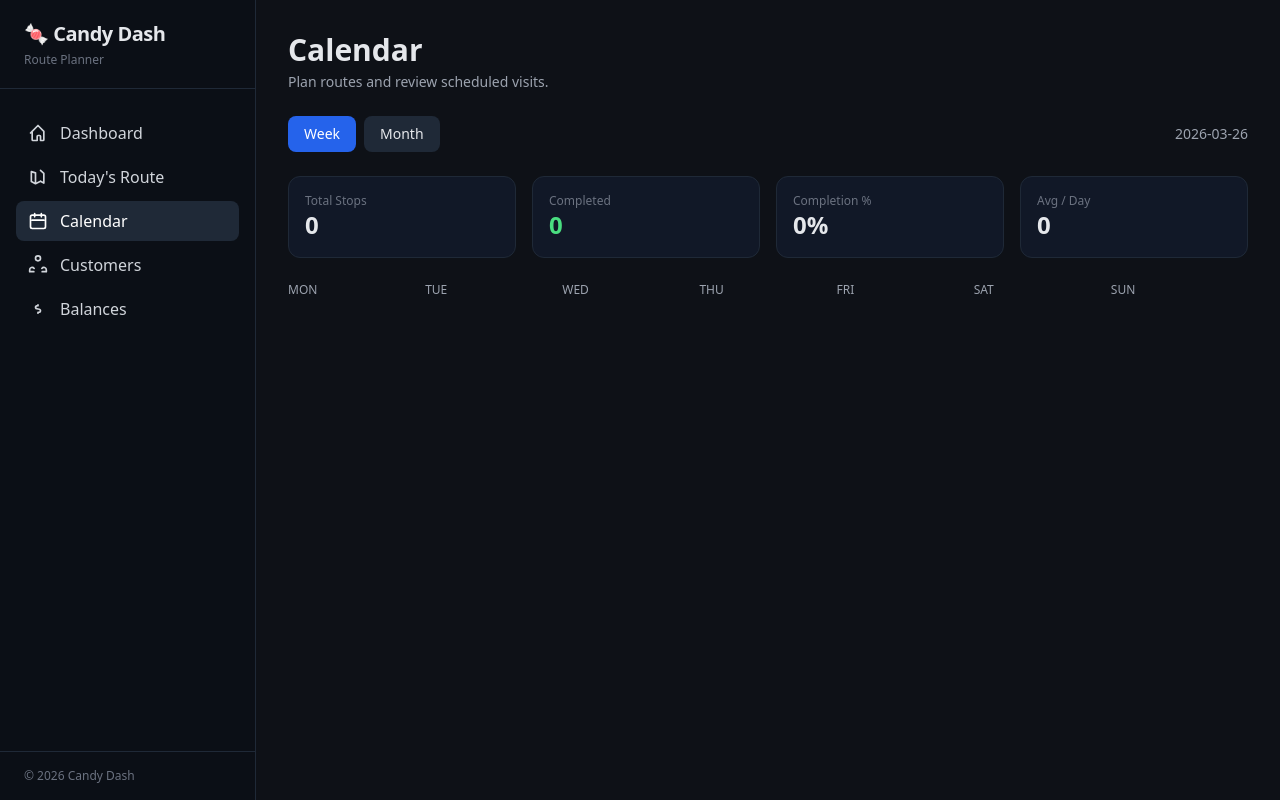
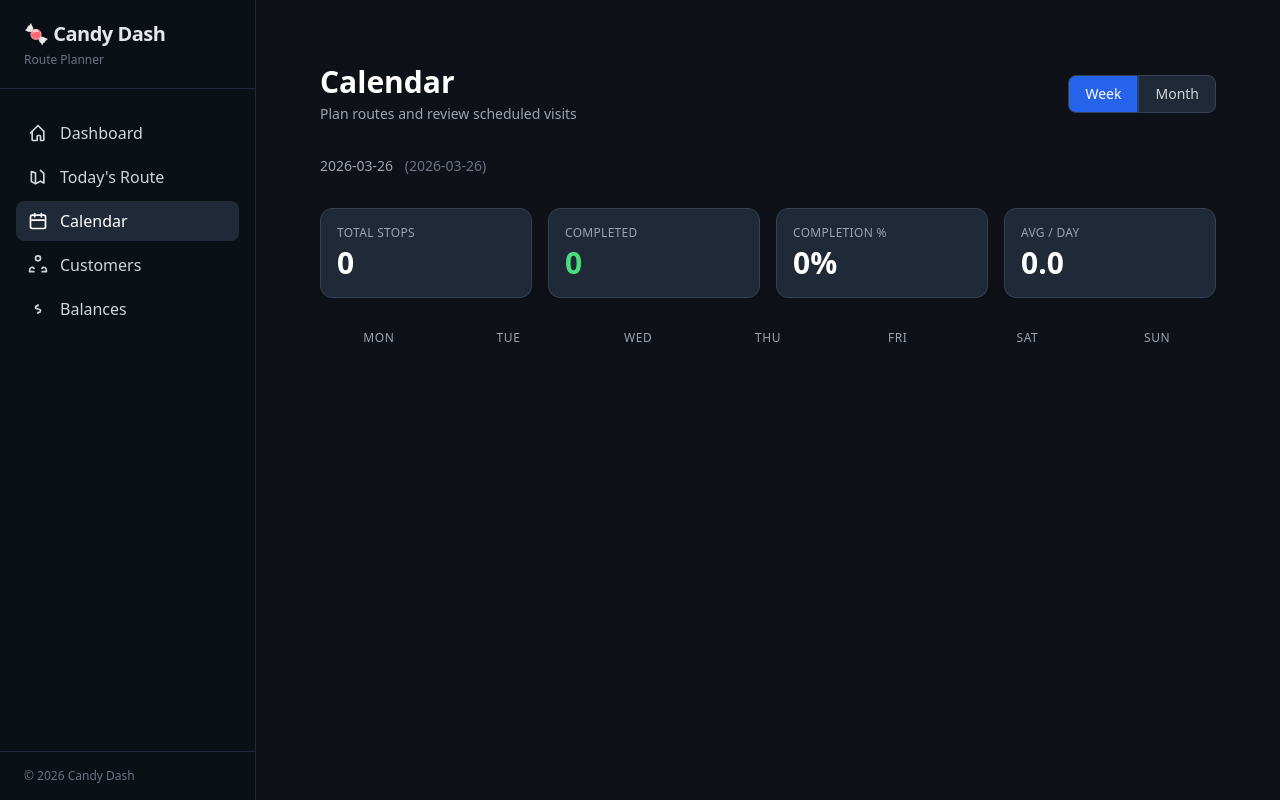
Before and after one commit to Kathail/candy, a Flask app: page /calendar/ in a window 1280 px wide. Run offline with Flask 3, Linux system fonts and the light colour scheme; data that the repository does not hold is empty; some libraries are stand-ins or nearby versions.

Commit message:
Update calendar.html

```diff
--- a/templates/calendar.html
+++ b/templates/calendar.html
@@ -1,59 +1,100 @@
 {% extends "base.html" %} {% block title %}Calendar{% endblock %} {% block
 content %}
-<div class="max-w-6xl mx-auto space-y-6">
+<div
+    class="max-w-7xl mx-auto px-4 sm:px-6 lg:px-8 py-6 lg:py-8 space-y-6 lg:space-y-8"
+>
     <!-- Header -->
-    <header>
-        <h1 class="text-2xl sm:text-3xl font-bold">Calendar</h1>
-        <p class="text-sm text-gray-400 mt-1">
-            Plan routes and review scheduled visits.
+    <div
+        class="flex flex-col sm:flex-row sm:items-center sm:justify-between gap-4"
+    >
+        <div>
+            <h1 class="text-2xl sm:text-3xl font-bold text-white">Calendar</h1>
+            <p class="mt-1 text-sm text-gray-400">
+                Plan routes and review scheduled visits
             </p>
-    </header>
-
-    <!-- View Controls -->
-    <div class="flex items-center justify-between gap-3">
-        <div class="flex gap-2">
+        </div>
+        <div class="flex items-center gap-3">
+            <div class="flex rounded-md shadow-sm" role="group">
                 <button
-                class="view-btn bg-blue-600 text-white px-4 py-2 rounded-lg text-sm"
+                    type="button"
+                    class="view-btn px-4 py-2 text-sm font-medium rounded-l-lg border border-gray-700 bg-blue-600 text-white hover:bg-blue-700 focus:z-10 focus:ring-2 focus:ring-blue-500"
                     data-view="week"
                 >
                     Week
                 </button>
                 <button
-                class="view-btn bg-gray-800 hover:bg-gray-700 px-4 py-2 rounded-lg text-sm"
+                    type="button"
+                    class="view-btn px-4 py-2 text-sm font-medium rounded-r-lg border border-gray-700 bg-gray-800 text-gray-300 hover:bg-gray-700 focus:z-10 focus:ring-2 focus:ring-blue-500"
                     data-view="month"
                 >
                     Month
                 </button>
             </div>
-
-        <div class="text-sm text-gray-400">{{ today }}</div>
+        </div>
     </div>
 
-    <!-- Analytics -->
-    <section class="grid grid-cols-2 sm:grid-cols-4 gap-4">
-        <div class="bg-gray-900 border border-gray-800 rounded-xl p-4">
-            <div class="text-xs text-gray-500">Total Stops</div>
-            <div class="text-2xl font-bold" id="stat-total">—</div>
+    <!-- Period info -->
+    <div class="text-sm text-gray-400">
+        {% if week_dates %} Week of {{ week_dates[0] }} – {{ week_dates[-1] }}
+        {% else %} {{ today }} {% endif %}
+        <span class="ml-2 text-gray-500">({{ today }})</span>
     </div>
-        <div class="bg-gray-900 border border-gray-800 rounded-xl p-4">
-            <div class="text-xs text-gray-500">Completed</div>
-            <div class="text-2xl font-bold text-green-400" id="stat-completed">
+
+    <!-- Stats Cards -->
+    <div class="grid grid-cols-2 sm:grid-cols-4 gap-4">
+        <div
+            class="bg-gray-800 border border-gray-700 rounded-xl p-4 shadow-sm"
+        >
+            <p
+                class="text-xs font-medium text-gray-400 uppercase tracking-wide"
+            >
+                Total Stops
+            </p>
+            <p id="stat-total" class="text-3xl font-bold text-white mt-1">—</p>
+        </div>
+        <div
+            class="bg-gray-800 border border-gray-700 rounded-xl p-4 shadow-sm"
+        >
+            <p
+                class="text-xs font-medium text-gray-400 uppercase tracking-wide"
+            >
+                Completed
+            </p>
+            <p
+                id="stat-completed"
+                class="text-3xl font-bold text-green-400 mt-1"
+            >
                 —
+            </p>
+        </div>
+        <div
+            class="bg-gray-800 border border-gray-700 rounded-xl p-4 shadow-sm"
+        >
+            <p
+                class="text-xs font-medium text-gray-400 uppercase tracking-wide"
+            >
+                Completion %
+            </p>
+            <p id="stat-rate" class="text-3xl font-bold text-white mt-1">—%</p>
+        </div>
+        <div
+            class="bg-gray-800 border border-gray-700 rounded-xl p-4 shadow-sm"
+        >
+            <p
+                class="text-xs font-medium text-gray-400 uppercase tracking-wide"
+            >
+                Avg / Day
+            </p>
+            <p id="stat-avg" class="text-3xl font-bold text-white mt-1">—</p>
         </div>
     </div>
-        <div class="bg-gray-900 border border-gray-800 rounded-xl p-4">
-            <div class="text-xs text-gray-500">Completion %</div>
-            <div class="text-2xl font-bold" id="stat-rate">—%</div>
-        </div>
-        <div class="bg-gray-900 border border-gray-800 rounded-xl p-4">
-            <div class="text-xs text-gray-500">Avg / Day</div>
-            <div class="text-2xl font-bold" id="stat-avg">—</div>
-        </div>
-    </section>
 
     <!-- WEEK VIEW -->
-    <section id="week-view" class="space-y-2">
-        <div class="grid grid-cols-7 text-xs text-gray-400 uppercase">
+    <section id="week-view">
+        <!-- Weekday headers -->
+        <div
+            class="hidden sm:grid sm:grid-cols-7 gap-3 text-xs font-medium text-gray-400 uppercase tracking-wider text-center"
+        >
             <div>Mon</div>
             <div>Tue</div>
             <div>Wed</div>
@@ -63,35 +104,53 @@ content %}
             <div>Sun</div>
         </div>
 
-        <div class="grid grid-cols-1 sm:grid-cols-7 gap-2">
+        <div class="grid grid-cols-1 sm:grid-cols-7 gap-3 lg:gap-4">
             {% for date in week_dates %} {% set visits =
             scheduled_visits.get(date, []) %}
             <div
-                class="bg-gray-900 border border-gray-800 rounded-xl p-3 min-h-[140px]"
+                class="bg-gray-800 border border-gray-700 rounded-xl p-4 min-h-[180px] transition-all hover:border-blue-600/60 hover:shadow-lg hover:shadow-blue-950/30 cursor-pointer group"
+                data-date="{{ date }}"
             >
-                <div class="flex justify-between items-center mb-2">
-                    <span class="font-semibold text-sm">
-                        {{ date[-2:] }} {% if date == today %}
-                        <span class="ml-1 text-xs bg-blue-600 px-1.5 rounded">
+                <!-- Date + count -->
+                <div class="flex items-center justify-between mb-3">
+                    <div class="flex items-center gap-2">
+                        <span class="text-lg font-semibold text-white"
+                            >{{ date[-2:] | int }}</span
+                        >
+                        {% if date == today %}
+                        <span
+                            class="inline-flex items-center px-2 py-0.5 text-xs font-medium bg-blue-600 text-white rounded-full"
+                        >
                             Today
                         </span>
                         {% endif %}
-                    </span>
-                    <span class="text-xs text-gray-500">
+                    </div>
+                    <span
+                        class="text-sm font-medium text-gray-400 group-hover:text-blue-300 transition-colors"
+                    >
                         {{ visits|length }}
                     </span>
                 </div>
 
-                <ul class="space-y-1 text-xs">
+                <!-- Visits list -->
+                <ul class="space-y-1.5 text-sm">
                     {% if visits %} {% for v in visits %}
-                    <li class="flex justify-between gap-2 truncate">
-                        <span class="truncate">{{ v.customer_name }}</span>
+                    <li
+                        class="flex items-center justify-between gap-2 truncate"
+                    >
+                        <span
+                            class="truncate {{ 'text-green-300 font-medium' if v.completed else 'text-gray-200' }}"
+                        >
+                            {{ v.customer_name }}
+                        </span>
                         {% if v.completed %}
-                        <span class="text-green-400">✓</span>
+                        <span class="text-green-400 text-lg">✓</span>
                         {% endif %}
                     </li>
                     {% endfor %} {% else %}
-                    <li class="text-gray-500">No visits</li>
+                    <li class="text-center text-gray-500 italic py-4">
+                        No visits
+                    </li>
                     {% endif %}
                 </ul>
             </div>
@@ -100,8 +159,11 @@ content %}
     </section>
 
     <!-- MONTH VIEW -->
-    <section id="month-view" class="hidden space-y-2">
-        <div class="grid grid-cols-7 text-xs text-gray-400 uppercase">
+    <section id="month-view" class="hidden">
+        <!-- Weekday headers -->
+        <div
+            class="grid grid-cols-7 gap-2 text-xs font-medium text-gray-400 uppercase tracking-wider text-center"
+        >
             <div>Mon</div>
             <div>Tue</div>
             <div>Wed</div>
@@ -111,31 +173,48 @@ content %}
             <div>Sun</div>
         </div>
 
-        <div class="grid grid-cols-7 gap-2">
+        <div class="grid grid-cols-7 gap-2 mt-3">
             {% for date in month_dates %} {% set visits =
-            scheduled_visits.get(date, []) %}
+            scheduled_visits.get(date, []) %} {% set bg_class = 'bg-gray-800' if
+            visits|length == 0 else 'bg-blue-950/40 hover:bg-blue-950/60' if
+            visits|length <= 2 else 'bg-amber-950/50 hover:bg-amber-950/70' if
+            visits|length <= 5 else 'bg-red-950/60 hover:bg-red-950/80' %}
             <div
-                class="border border-gray-800 rounded-xl p-2 min-h-[110px] {% if visits|length == 0 %}bg-gray-900{% elif visits|length < 3 %}bg-blue-900/30{% elif visits|length < 6 %}bg-orange-900/40{% else %}bg-red-900/50{% endif %}"
+                class="border border-gray-700 rounded-lg p-2 min-h-[100px] transition-all cursor-pointer group {{ bg_class }} {% if date == today %} border-blue-500 bg-blue-950/70{% endif %}"
+                data-date="{{ date }}"
             >
-                <div class="text-xs font-semibold mb-1">
-                    {{ date[-2:] }} {% if date == today %}
-                    <span class="ml-1 text-[10px] bg-blue-600 px-1 rounded">
-                        Today
+                <!-- Header -->
+                <div class="flex justify-between items-center mb-1.5">
+                    <span class="text-sm font-semibold text-gray-200">
+                        {{ date[-2:] | int }}
+                    </span>
+                    {% if visits %}
+                    <span
+                        class="text-xs text-gray-400 group-hover:text-gray-200"
+                    >
+                        {{ visits|length }}
                     </span>
                     {% endif %}
                 </div>
 
+                <!-- Preview (max 3) -->
+                <div class="space-y-1 text-xs">
                     {% if visits %} {% for v in visits[:3] %}
-                <div class="truncate text-xs">
-                    {{ v.customer_name }} {% if v.completed %}
-                    <span class="text-green-400">✓</span>
-                    {% endif %}
+                    <div class="truncate flex items-center gap-1">
+                        <span
+                            class="{{ 'text-green-300' if v.completed else 'text-gray-300' }}"
+                        >
+                            {{ v.customer_name }}
+                        </span>
+                        {% if v.completed %}<span class="text-green-400">✓</span
+                        >{% endif %}
                     </div>
                     {% endfor %} {% if visits|length > 3 %}
-                <div class="text-xs text-gray-400">
+                    <div class="text-gray-500 mt-1">
                         +{{ visits|length - 3 }} more
                     </div>
                     {% endif %} {% endif %}
+                </div>
             </div>
             {% endfor %}
         </div>
@@ -143,7 +222,8 @@ content %}
 </div>
 
 <script>
-    (() => {
+    // View switching + stats
+    document.addEventListener("DOMContentLoaded", () => {
         const weekView = document.getElementById("week-view");
         const monthView = document.getElementById("month-view");
         const buttons = document.querySelectorAll(".view-btn");
@@ -151,17 +231,33 @@ content %}
         function computeStats() {
             let total = 0;
             let completed = 0;
-            let days = new Set();
+            let daysWithVisits = 0;
 
-            document.querySelectorAll("[data-date], .bg-gray-900").forEach(() => {});
+            document
+                .querySelectorAll(".cursor-pointer[data-date]")
+                .forEach((card) => {
+                    const countEl = card.querySelector(
+                        "span.text-sm.font-medium, span.text-xs.text-gray-400",
+                    );
+                    const doneEls = card.querySelectorAll(".text-green-400");
 
-            {% for date, visits in scheduled_visits.items() %}
-                total += {{ visits|length }};
-                completed += {{ visits | selectattr("completed") | list | length }};
-                if ({{ visits|length }} > 0) days.add("{{ date }}");
-            {% endfor %}
+                    let dayTotal = 0;
+                    if (countEl) {
+                        const txt = countEl.textContent.trim();
+                        if (/^\d+$/.test(txt)) dayTotal = parseInt(txt, 10);
+                    }
 
-            const avg = days.size ? (total / days.size).toFixed(1) : 0;
+                    const dayCompleted = doneEls.length;
+
+                    total += dayTotal;
+                    completed += dayCompleted;
+
+                    if (dayTotal > 0) daysWithVisits++;
+                });
+
+            const avg = daysWithVisits
+                ? (total / daysWithVisits).toFixed(1)
+                : "0.0";
             const rate = total ? Math.round((completed / total) * 100) : 0;
 
             document.getElementById("stat-total").textContent = total;
@@ -170,19 +266,43 @@ content %}
             document.getElementById("stat-avg").textContent = avg;
         }
 
-        buttons.forEach(btn => {
+        // Switch views
+        buttons.forEach((btn) => {
             btn.addEventListener("click", () => {
-                buttons.forEach(b => b.classList.remove("bg-blue-600","text-white"));
-                btn.classList.add("bg-blue-600","text-white");
+                buttons.forEach((b) => {
+                    b.classList.remove(
+                        "bg-blue-600",
+                        "text-white",
+                        "hover:bg-blue-700",
+                    );
+                    b.classList.add(
+                        "bg-gray-800",
+                        "text-gray-300",
+                        "hover:bg-gray-700",
+                    );
+                });
+                btn.classList.remove(
+                    "bg-gray-800",
+                    "text-gray-300",
+                    "hover:bg-gray-700",
+                );
+                btn.classList.add(
+                    "bg-blue-600",
+                    "text-white",
+                    "hover:bg-blue-700",
+                );
 
                 const isWeek = btn.dataset.view === "week";
                 weekView.classList.toggle("hidden", !isWeek);
                 monthView.classList.toggle("hidden", isWeek);
+
+                // Recalculate stats after view change
+                setTimeout(computeStats, 0);
             });
         });
 
+        // Initial stats
         computeStats();
-    })();
+    });
 </script>
-
 {% endblock %}
```
Lines whose indentation alone changed are shown as unchanged.
